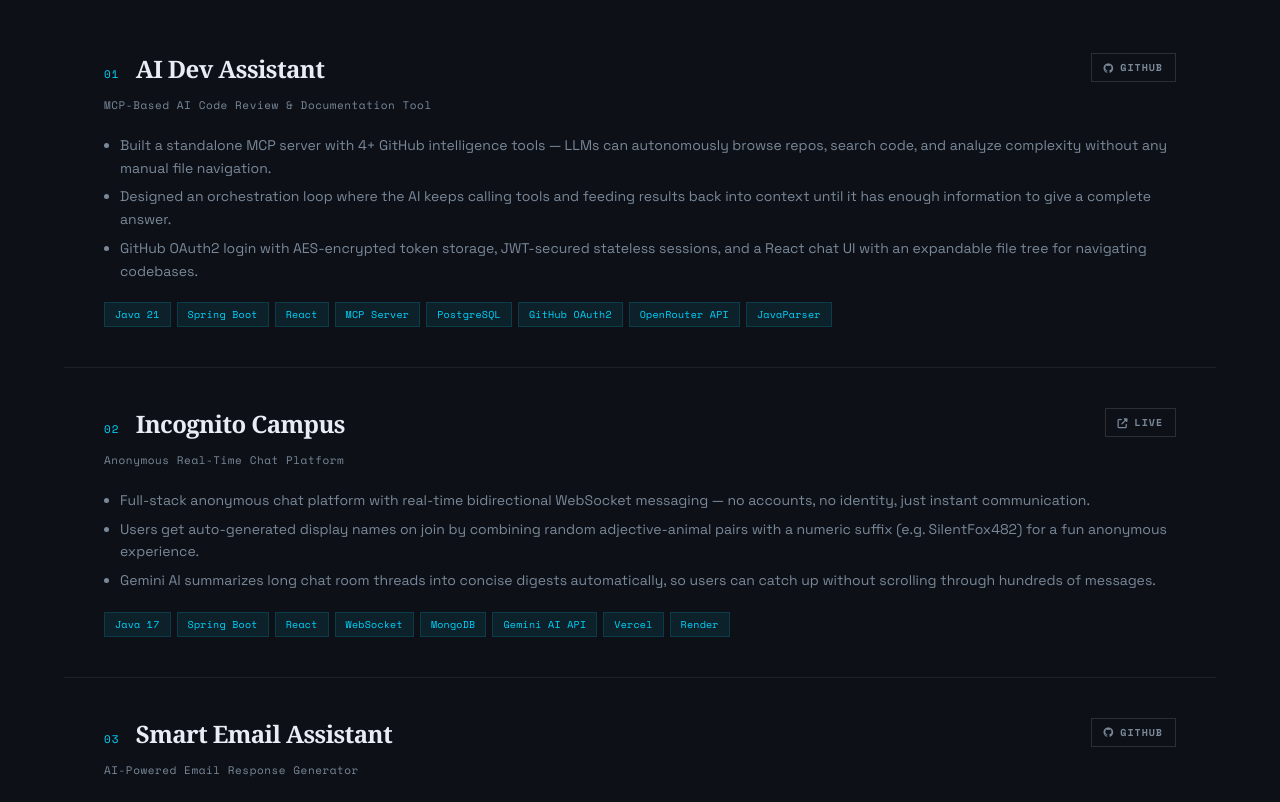
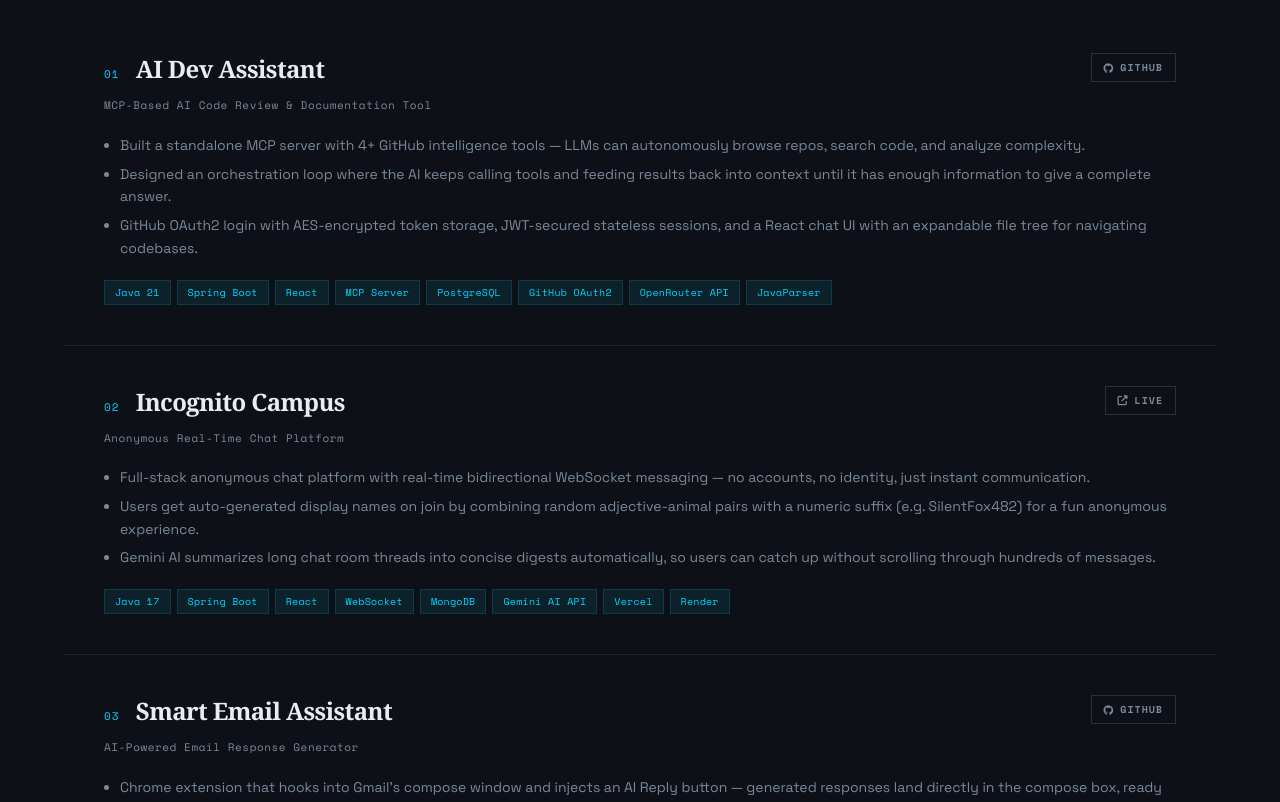
Before and after one commit to Kumargaurav126/My-Portfolio, a React (Vite) app: page / in a window 1280 px wide. Shown: the part 2060-2862 px from the top of the page. Built offline with nearby package versions, Linux system fonts and the light colour scheme; a web font is replaced by a local one.

Commit message:
Final project desc changes

```diff
--- a/src/data/portfolioData.js
+++ b/src/data/portfolioData.js
@@ -50,7 +50,7 @@ export const PROJECTS = [
       },
     ],
     desc: [
-      "Built a standalone MCP server with 4+ GitHub intelligence tools — LLMs can autonomously browse repos, search code, and analyze complexity without any manual file navigation.",
+      "Built a standalone MCP server with 4+ GitHub intelligence tools — LLMs can autonomously browse repos, search code, and analyze complexity.",
       "Designed an orchestration loop where the AI keeps calling tools and feeding results back into context until it has enough information to give a complete answer.",
       "GitHub OAuth2 login with AES-encrypted token storage, JWT-secured stateless sessions, and a React chat UI with an expandable file tree for navigating codebases.",
     ],
```
